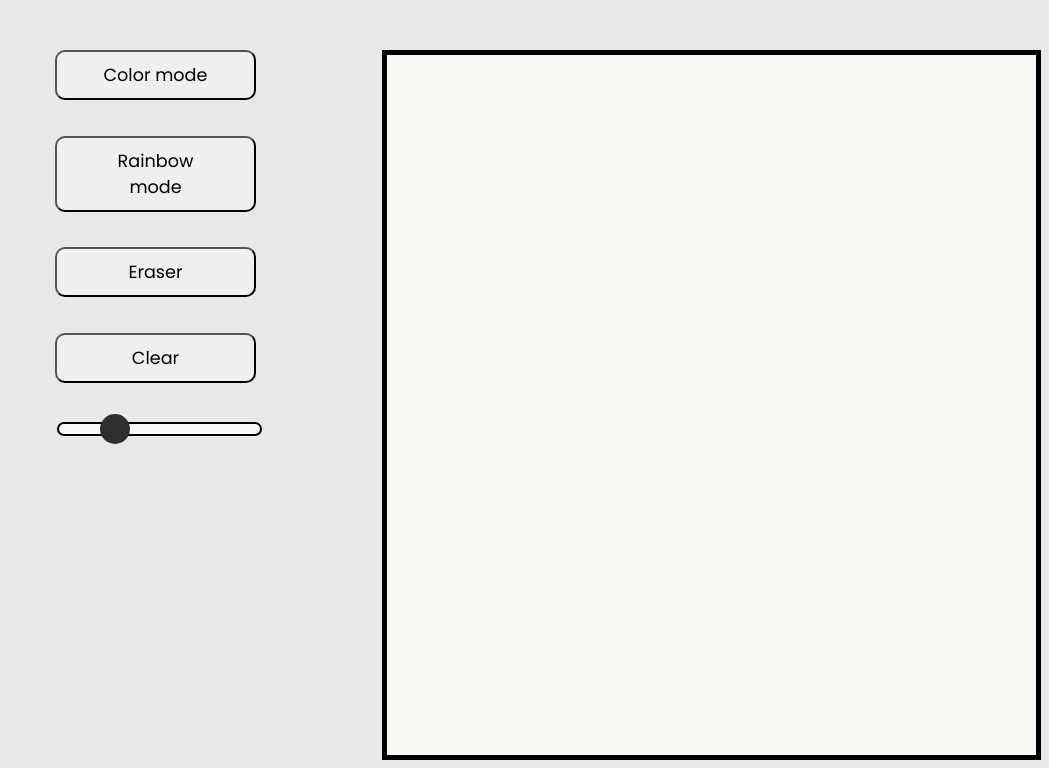
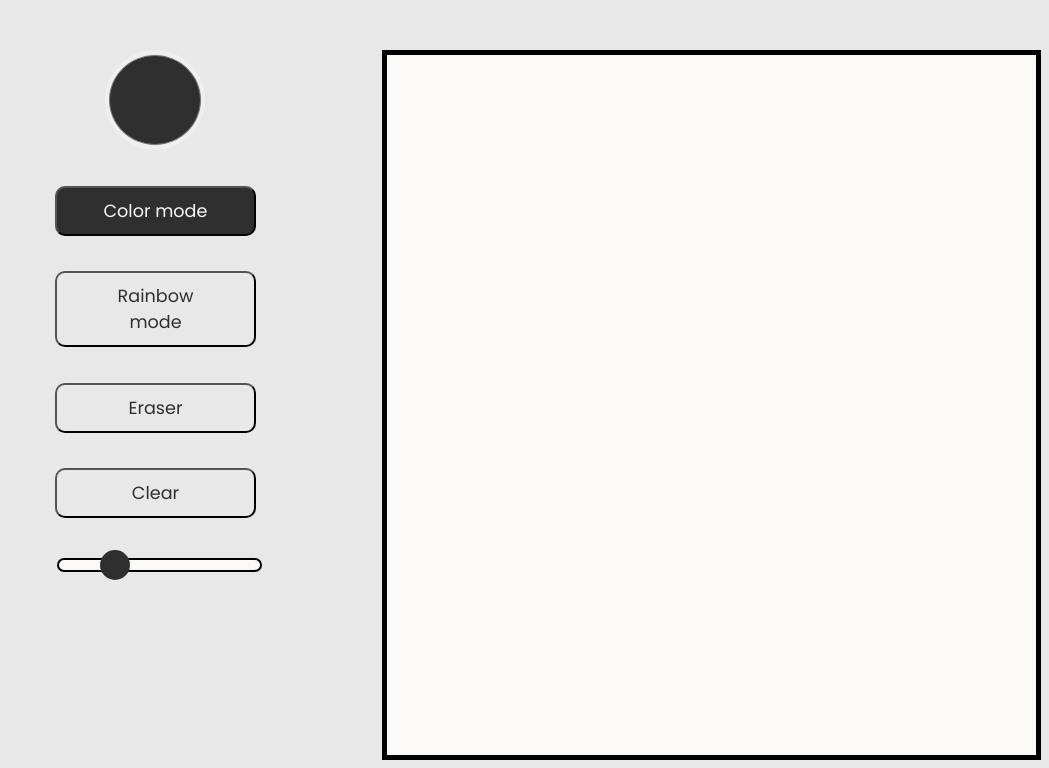
Before and after one commit to KevinJN03/Etch-A-Sketch, a plain HTML site: page index.html in a window 1280 px wide. Both pictures are taken after a click on the button "Color mode". Shown: the part 177-945 px from the top of the page, without its empty margins (231-1280 px from the left). Drawn offline with Linux system fonts and the light colour scheme.

Commit message:
added color picker

```diff
--- a/index.html
+++ b/index.html
@@ -14,6 +14,9 @@
 
     <section class="container">
     <section id="side-menu">
+
+            <input type="color" id="color-picker" value="#2F2F2F">
+
         <button id="color-mode" class="btn">Color mode</button>
         <button id="Rainbow-mode"  class="btn">Rainbow mode</button>
         <button id="Eraser"  class="btn">Eraser</button>
--- a/script_file.js
+++ b/script_file.js
@@ -1,6 +1,7 @@
 const gridContainer = document.querySelector(".grid-container");
 const allBtn = document.querySelectorAll(".btn");
 const slider = document.querySelector("#range-slider");
+
 makeGrid(2)
 
 
@@ -10,25 +11,26 @@ console.log("Color", colortest)
     console.log(`${slider.value} x ${slider.value} = ${slider.value * slider.value}`)
     clear()
     makeGrid(slider.value)
-
     gridContainer.setAttribute("style", `grid-template-columns: repeat(${slider.value}, 1fr)`)
 
     //slider.value = slider.max
 })
 allBtn[0].addEventListener("click", () => {
+    const colorPicker = document.querySelector("#color-picker").value
+    console.log(colorPicker)
     changeBackground(allBtn[0])
-    changeColorGrid("red")
-    originalColor(allBtn[0])
+    changeColorGrid(colorPicker)
+// originalColor(allBtn[0])
 })
 
 allBtn[1].addEventListener("click", () => {
     changeBackground(allBtn[1])
-        originalColor(allBtn[1])
+    // originalColor(allBtn[1])
 })
 
 allBtn[2].addEventListener("click", () => {
     changeBackground(allBtn[2])
-        originalColor(allBtn[2])
+    // originalColor(allBtn[2])
     changeColorGrid("var(--primary-white)")
 
 })
@@ -71,15 +73,13 @@ function clear(){
 
 
 const changeBackground = (btn) => {
-    btn.setAttribute("style", "background: var(--primary-black); color: var(--primary-white)")
-}
-function originalColor(btn){
+
     const allBtn = document.querySelectorAll(".btn");
 for(let i =0; i < allBtn.length; i++){
     if(allBtn[i] == btn){
-        continue
+        btn.setAttribute("style", "background: var(--primary-black); color: var(--primary-white)")
     } else {
-        allBtn[i].setAttribute("style", "background: var(--primary-white); color: var(--primary-black)")
+        allBtn[i].setAttribute("style", "background: var(--primary-grey); color: var(--primary-black)")
     }
 }
-} @
+}
--- a/sytle.css
+++ b/sytle.css
@@ -88,3 +88,16 @@ html{
   cursor: pointer; /* Cursor on hover */
 
 }
+
+
+input[type='color'] {
+    -webkit-appearance: none;
+    width: 100px;
+    height: 100px;
+    border: none;
+    border-radius: 50%;
+    margin: 0 auto;
+}
+#color-picker::-webkit-color-swatch{
+    border-radius: 50%;
+}
```
Lines whose indentation alone changed are shown as unchanged.
